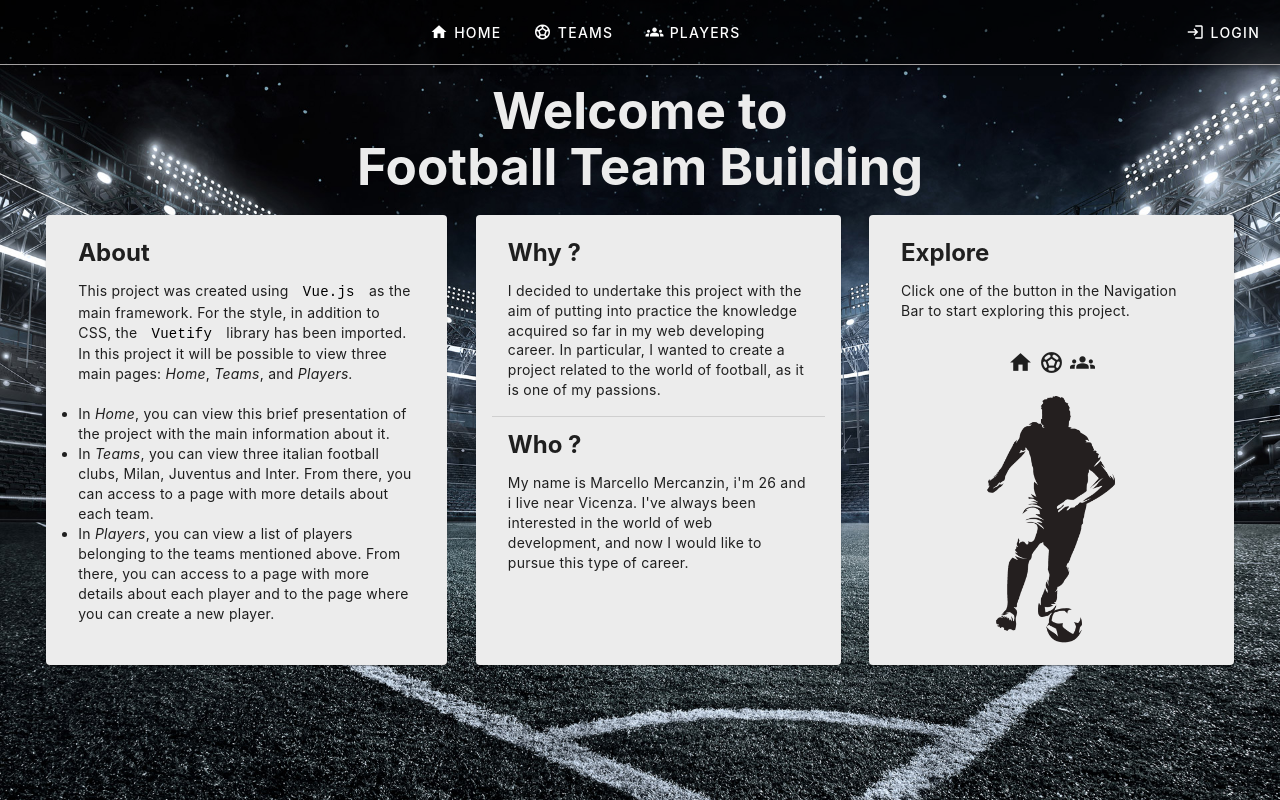
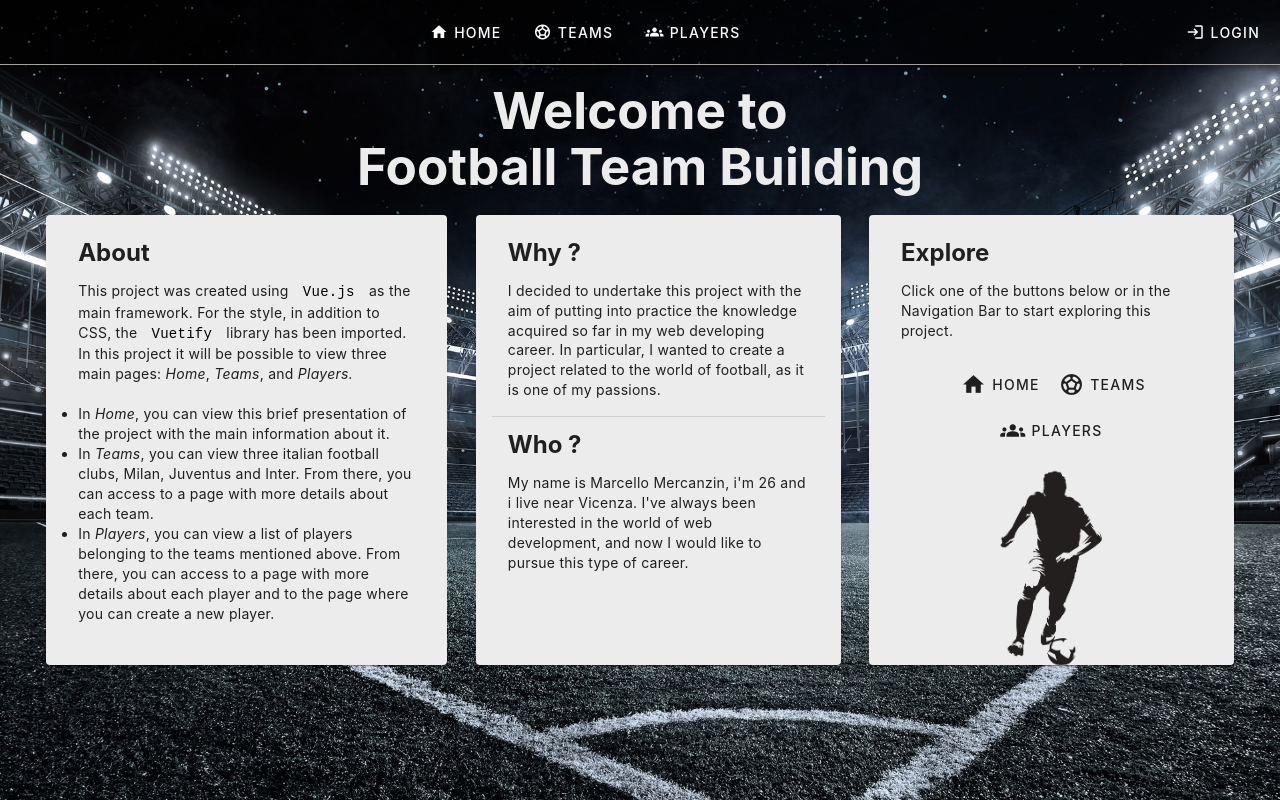
Before and after one commit to marcimerca/Football-Team-Building, a Vue app: page / in a window 1280 px wide. Built offline with nearby package versions, Linux system fonts and the light colour scheme; no server answers.

Commit message:
add functional buttons to explore card

```diff
--- a/src/views/Home.vue
+++ b/src/views/Home.vue
@@ -1,5 +1,7 @@
 <script setup>
+import { useRouter } from "vue-router";
 import playerimg from "../images/player.png";
+const router = useRouter();
 </script>
 <template>
   <header>
@@ -14,7 +16,7 @@ import playerimg from "../images/player.png";
             <h2>About</h2>
           </v-card-item>
 
-          <v-card-text>
+          <v-card-text class="card-text">
             <p>
               This project was created using
               <strong
@@ -59,7 +61,7 @@ import playerimg from "../images/player.png";
             <h2>Why ?</h2>
           </v-card-item>
 
-          <v-card-text>
+          <v-card-text class="card-text">
             <p>
               I decided to undertake this project with the aim of putting into
               practice the knowledge acquired so far in my web developing
@@ -71,7 +73,7 @@ import playerimg from "../images/player.png";
           <v-card-item>
             <h2>Who ?</h2>
           </v-card-item>
-          <v-card-text>
+          <v-card-text class="card-text">
             <p>
               My name is Marcello Mercanzin, i'm 26 and i live near Vicenza.
               I've always been interested in the world of web development, and
@@ -87,16 +89,32 @@ import playerimg from "../images/player.png";
           <v-card-item color="black">
             <h2>Explore</h2>
           </v-card-item>
-          <v-card-text>
+          <v-card-text class="card-text">
             <p>
-              Click one of the button in the Navigation Bar to start exploring
-              this project.
+              Click one of the buttons below or in the Navigation Bar to start
+              exploring this project.
             </p>
           </v-card-text>
           <v-card-item class="explore-icons">
-            <v-icon icon="md:home" size="25px" style="margin: 3px"></v-icon>
-            <v-icon icon="md:sports_soccer" style="margin: 3px" size="25px" />
-            <v-icon icon="md:groups" style="margin: 3px" size="25px" />
+            <v-btn @click="router.push(`/`)" variant="text">
+              <v-icon
+                icon="md:home"
+                size="25px"
+                style="margin-right: 5px"
+              ></v-icon
+              >Home
+            </v-btn>
+            <v-btn @click="router.push(`/teams`)" variant="text">
+              <v-icon
+                icon="md:sports_soccer"
+                style="margin-right: 5px"
+                size="25px"
+              />Teams</v-btn
+            >
+            <v-btn @click="router.push(`/players`)" variant="text">
+              <v-icon icon="md:groups" style="margin-right: 5px" size="25px" />
+              Players</v-btn
+            >
           </v-card-item>
         </v-card-item>
         <v-img class="explore-img" contain height="230" :src="playerimg">
@@ -159,15 +177,19 @@ a {
 }
 .explore-icons {
   text-align: center;
-  width: 150px;
-  margin: 0 auto;
-  display: flex;
-  flex-direction: column;
-  align-items: center;
+  width: 100%;
 }
 .explore-img {
   margin-top: -25px;
 }
+
+.explore-icons button {
+  width: 100px;
+  margin-bottom: 10px;
+  margin-left: 1px;
+  margin-right: 1px;
+}
+
 /*Mobile version*/
 @media only screen and (max-width: 580px) {
   body {
@@ -185,7 +207,7 @@ a {
   .why-who,
   .explore {
     margin: 0 auto;
-    width: 80%;
+    width: 100%;
     height: 50%;
     text-align: left;
     margin-bottom: 15px;
@@ -199,5 +221,13 @@ a {
     width: 100%;
     font-size: 20px;
   }
+
+  .card-text {
+    font-size: 12px;
+  }
+  .explore-icons button {
+    width: 100px;
+    margin: 10px 7px;
+  }
 }
 </style>
```
